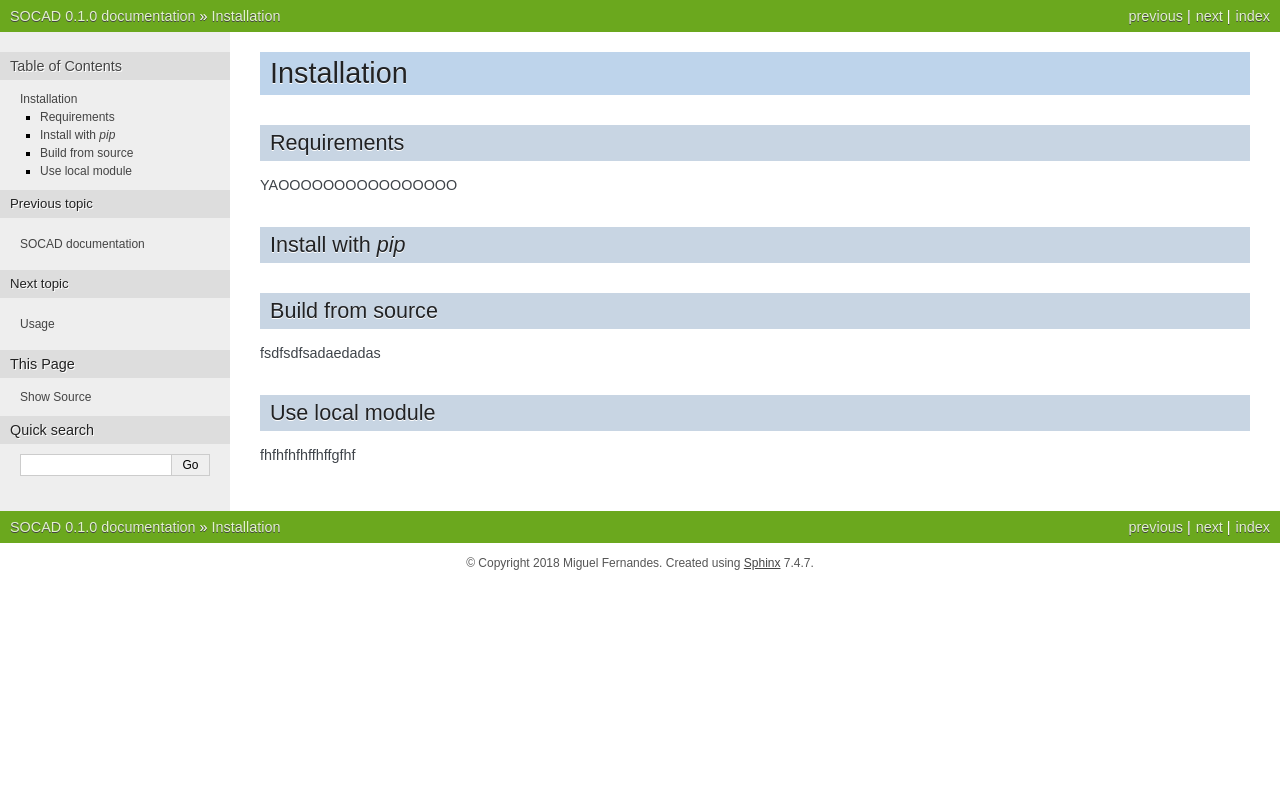
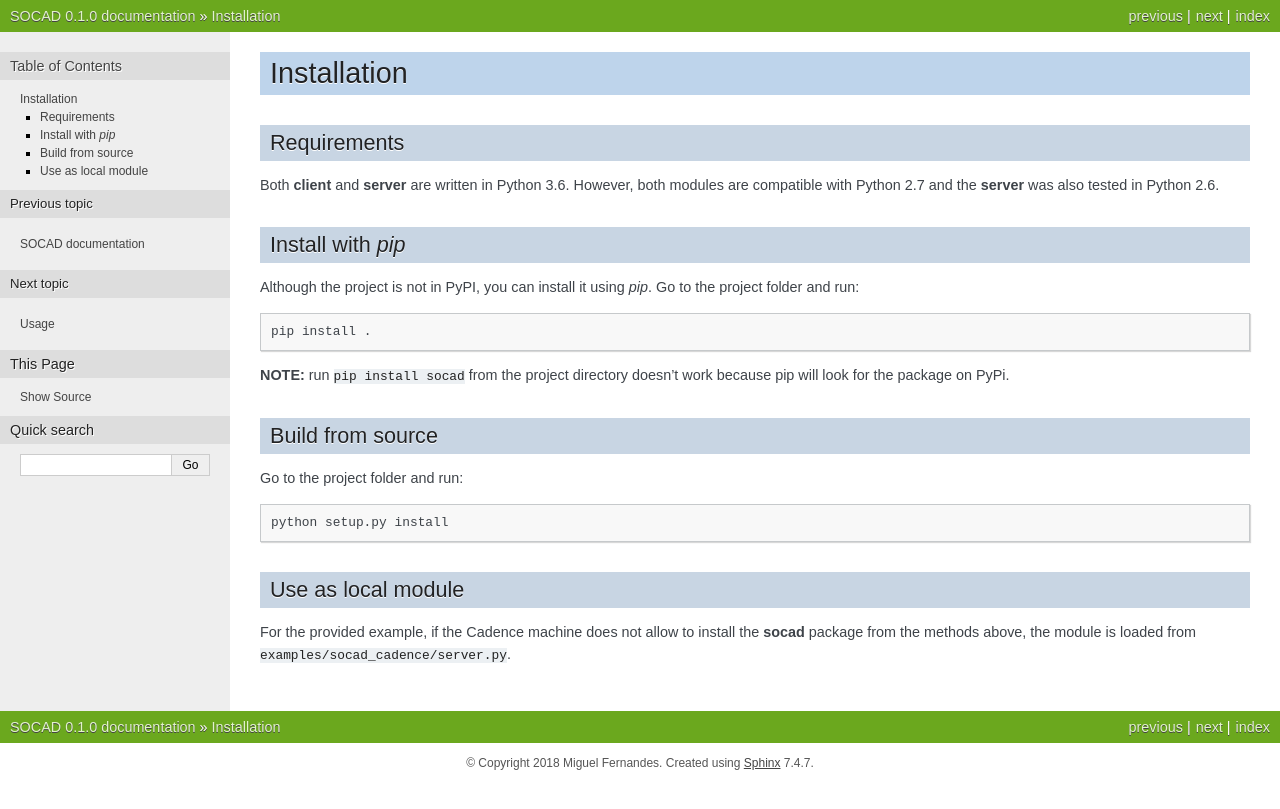
Before and after one commit to mdmfernandes/socad, a Sphinx documentation site: the page built from docs/installation.rst, in a window 1280 px wide. Shown: the top 809 px of the page. Built offline with Sphinx 7.4.7, drawn with Linux system fonts in a browser that asks for light colours.

Commit message:
Update documentation

```diff
--- a/docs/about.rst
+++ b/docs/about.rst
@@ -4,8 +4,14 @@ About SOCAD
 Main Contributors
 -----------------
 
+* **Miguel Fernandes** - *Initial work* - `mdmfernandes (GitHub) <https://github.com/mdmfernandes>`_
+
 Versioning
 ----------
 
+We use `SemVer <http://semver.org/>`_ for versioning. For the versions available, see the `releases on the project repository <https://github.com/mdmfernandes/socad/releases/>`_.
+
 License
 -------
+
+This project is licensed under the GPLv3 License - see the project `LICENSE <https://github.com/mdmfernandes/socad/blob/master/LICENSE>`_ file for details.
--- a/docs/installation.rst
+++ b/docs/installation.rst
@@ -3,17 +3,32 @@ Installation
 
 Requirements
 ------------
-YAOOOOOOOOOOOOOOOO
 
+Both **client** and **server** are written in Python 3.6. However, both modules are compatible with Python 2.7 and the **server** was also tested in Python 2.6.
 
 Install with *pip*
 ------------------
 
+Although the project is not in PyPI, you can install it using *pip*. Go to the project folder and run:
+
+.. code-block:: shell
+
+    pip install .
+
+
+**NOTE:** run ``pip install socad`` from the project directory doesn't work because pip will look for the package on PyPi.
 
 Build from source
 -----------------
-fsdfsdfsadaedadas
 
-Use local module
-----------------
-fhfhfhfhffhffgfhf
+Go to the project folder and run:
+
+.. code-block:: shell
+
+    python setup.py install
+
+
+Use as local module
+-------------------
+
+For the provided example, if the Cadence machine does not allow to install the **socad** package from the methods above, the module is loaded from ``examples/socad_cadence/server.py``.
```
Also changed, not shown: README.md (+2 -2 lines), docs/contributing.rst (+7 -1 lines), docs/usage.rst (+11 -1 lines).
